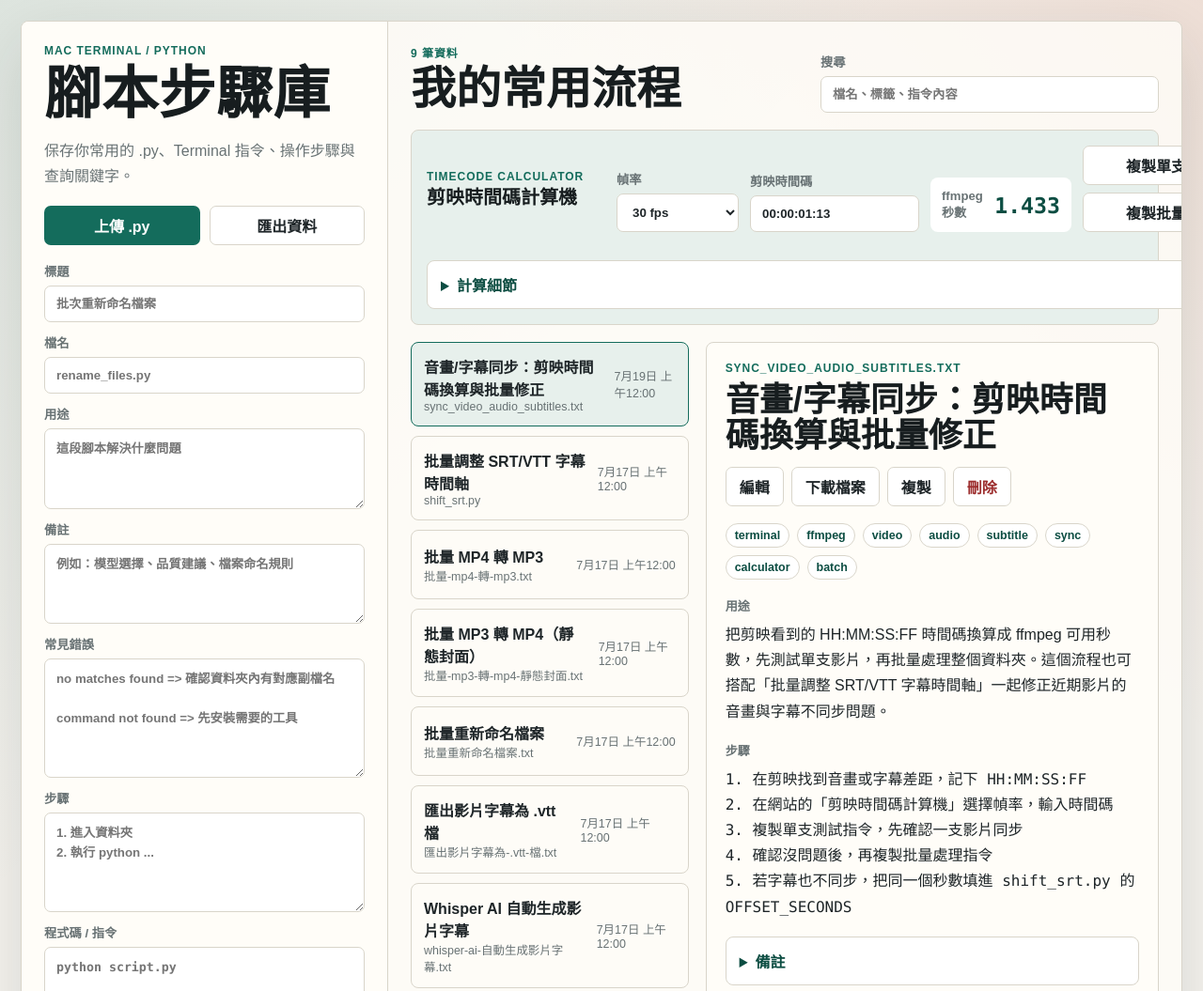
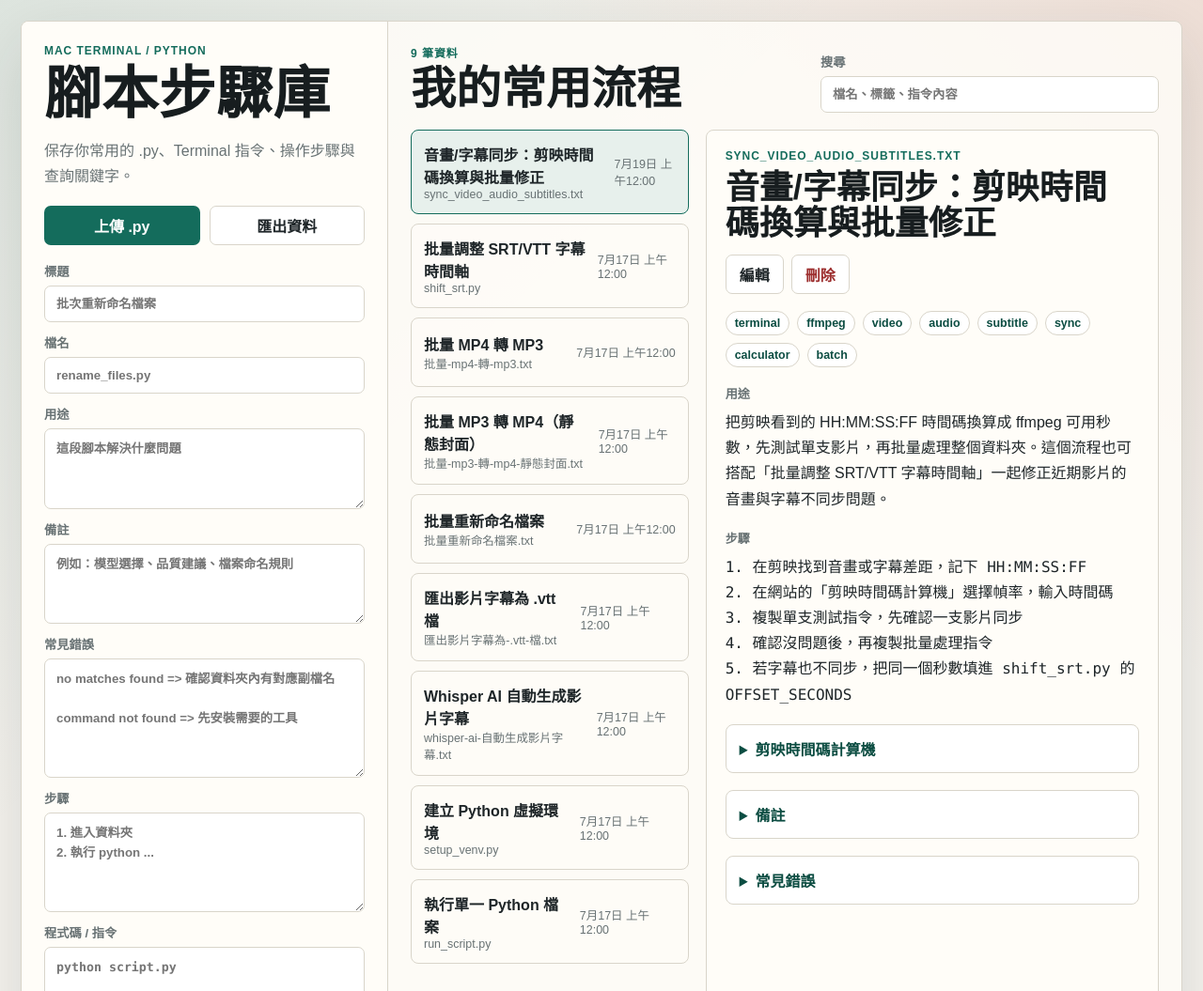
Before and after one commit to aichi0121/python-script-vault, a plain HTML site: page index.html in a window 1280 px wide. Shown: the top 1055 px of the page at 94% size. Drawn offline with Linux system fonts and the light colour scheme.

Commit message:
Add files via upload

```diff
--- a/index.html
+++ b/index.html
@@ -569,7 +569,7 @@
             <label>備註<textarea id="note" rows="3" placeholder="例如：模型選擇、品質建議、檔案命名規則"></textarea></label>
             <label>常見錯誤<textarea id="errors" rows="5" placeholder="no matches found => 確認資料夾內有對應副檔名&#10;&#10;command not found => 先安裝需要的工具"></textarea></label>
             <label>步驟<textarea id="steps" rows="4" placeholder="1. 進入資料夾&#10;2. 執行 python ..."></textarea></label>
-            <label>程式碼 / 指令<textarea class="code-input" id="code" rows="6" required placeholder="python script.py"></textarea></label>
+            <label>程式碼 / 指令<textarea class="code-input" id="code" rows="6" placeholder="python script.py"></textarea></label>
             <label>標籤<input id="tags" placeholder="terminal, pandas, automation" /></label>
             <button class="primary-action" id="saveButton" type="submit">保存</button>
             <button class="secondary-action" id="cancelEditButton" type="button" hidden>取消編輯</button>
@@ -584,36 +584,6 @@
             </div>
             <label class="search-box">搜尋<input id="query" placeholder="檔名、標籤、指令內容" /></label>
           </header>
-
-          <section class="calculator-panel calculator-panel-wide" aria-label="剪映時間碼計算機">
-            <div class="calculator-title">
-              <p class="eyebrow">Timecode Calculator</p>
-              <h2>剪映時間碼計算機</h2>
-            </div>
-            <label>
-              幀率
-              <select id="fpsInput">
-                <option value="23.976">23.976 fps</option>
-                <option value="24">24 fps</option>
-                <option value="25">25 fps</option>
-                <option value="29.97">29.97 fps</option>
-                <option value="30" selected>30 fps</option>
-                <option value="50">50 fps</option>
-                <option value="59.94">59.94 fps</option>
-                <option value="60">60 fps</option>
-              </select>
-            </label>
-            <label>剪映時間碼<input id="timecodeInput" value="00:00:01:13" placeholder="HH:MM:SS:FF" /></label>
-            <div class="calculator-result"><span>ffmpeg 秒數</span><strong id="offsetOutput">1.433</strong></div>
-            <div class="calculator-actions">
-              <button class="secondary-action" id="copySingleCommand" type="button">複製單支測試指令</button>
-              <button class="secondary-action" id="copyBatchCommand" type="button">複製批量處理指令</button>
-            </div>
-            <details class="info-details compact-details">
-              <summary>計算細節</summary>
-              <p id="calculationDetails">0 小時 + 0 分 + 1 秒 + 13 幀 / 30 fps = 1.433 秒</p>
-            </details>
-          </section>
 
           <div class="library-grid">
             <div class="script-list" id="scriptList"></div>
@@ -632,9 +602,9 @@
           "id": "sync-timecode-calculator-flow",
           "title": "音畫/字幕同步：剪映時間碼換算與批量修正",
           "filename": "sync_video_audio_subtitles.txt",
-          "purpose": "把剪映看到的 HH:MM:SS:FF 時間碼換算成 ffmpeg 可用秒數，先測試單支影片，再批量處理整個資料夾。這個流程也可搭配「批量調整 SRT/VTT 字幕時間軸」一起修正近期影片的音畫與字幕不同步問題。\n\n備註：剪映的最後一段 FF 是幀數，不是毫秒。必須依照影片幀率換算，例如 00:00:01:11 在 30 fps 下是 1 + 11/30 = 1.3667 秒。\n\n常見錯誤：秒數看起來差一點\n解法：請確認剪映專案幀率和原影片幀率是否一致，常見是 23.976、24、25、29.97、30、50、59.94、60 fps。\n\n常見錯誤：影片修正後只剩聲音或不能播放\n解法：先跑單支測試。若原影片編碼不適合 -c:v copy，改成重新編碼影片，例如 -c:v libx264 -preset veryfast -crf 18。",
+          "purpose": "把剪映看到的 HH:MM:SS:FF 時間碼換算成 ffmpeg 可用秒數，先測試單支影片，再批量處理整個資料夾。這個流程也可搭配「批量調整 SRT/VTT 字幕時間軸」一起修正近期影片的音畫與字幕不同步問題。\n\n備註：這張卡片的指令由下方「剪映時間碼計算機」即時計算產生，不需要保存固定指令。剪映的最後一段 FF 是幀數，不是毫秒，必須依照影片幀率換算。\n\n常見錯誤：秒數看起來差一點\n解法：請確認剪映專案幀率和原影片幀率是否一致，常見是 23.976、24、25、29.97、30、50、59.94、60 fps。\n\n常見錯誤：影片修正後只剩聲音或不能播放\n解法：先跑單支測試。若原影片編碼不適合 -c:v copy，改成重新編碼影片，例如 -c:v libx264 -preset veryfast -crf 18。",
           "steps": "1. 在剪映找到音畫或字幕差距，記下 HH:MM:SS:FF\n2. 在網站的「剪映時間碼計算機」選擇幀率，輸入時間碼\n3. 複製單支測試指令，先確認一支影片同步\n4. 確認沒問題後，再複製批量處理指令\n5. 若字幕也不同步，把同一個秒數填進 shift_srt.py 的 OFFSET_SECONDS",
-          "code": "# 單支測試（以 1.43 秒為例）\nffmpeg -i \"第一支影片.mp4\" -c:v copy -af \"atrim=start=1.43,asetpts=PTS-STARTPTS\" -c:a aac -ar 48000 \"測試輸出.mp4\"\n\n# 確認同步後，批量跑全部\nmkdir -p 修正完成\nfor f in *.mp4; do\n  ffmpeg -i \"$f\" -c:v copy -af \"atrim=start=1.43,asetpts=PTS-STARTPTS\" -c:a aac -ar 48000 \"修正完成/${f%.mp4}_修正版.mp4\"\ndone",
+          "code": "",
           "tags": [
             "terminal",
             "ffmpeg",
@@ -985,6 +955,14 @@ done`;
           `${state.hours} 小時 + ${state.minutes} 分 + ${state.seconds} 秒 + ${state.frames} 幀 / ${state.fps} fps = ${state.rounded} 秒`;
       }
 
+      function bindCalculator() {
+        document.getElementById("fpsInput").addEventListener("input", updateCalculator);
+        document.getElementById("timecodeInput").addEventListener("input", updateCalculator);
+        document.getElementById("copySingleCommand").addEventListener("click", () => copyText(getSingleCommand()));
+        document.getElementById("copyBatchCommand").addEventListener("click", () => copyText(getBatchCommand()));
+        updateCalculator();
+      }
+
       function render() {
         const filtered = getFilteredScripts();
         const active = scripts.find((script) => script.id === activeId) || filtered[0] || scripts[0];
@@ -1017,6 +995,47 @@ done`;
               .map((error) => `<div><strong>${escapeHtml(error.title)}</strong><p>${escapeHtml(error.fix)}</p></div>`)
               .join("")}</div></details>`
           : "";
+        const calculatorHtml =
+          active.id === "sync-timecode-calculator-flow"
+            ? `<details class="info-details calculator-details">
+                <summary>剪映時間碼計算機</summary>
+                <div class="calculator-panel" aria-label="剪映時間碼計算機">
+                  <label>
+                    幀率
+                    <select id="fpsInput">
+                      <option value="23.976">23.976 fps</option>
+                      <option value="24">24 fps</option>
+                      <option value="25">25 fps</option>
+                      <option value="29.97">29.97 fps</option>
+                      <option value="30" selected>30 fps</option>
+                      <option value="50">50 fps</option>
+                      <option value="59.94">59.94 fps</option>
+                      <option value="60">60 fps</option>
+                    </select>
+                  </label>
+                  <label>剪映時間碼<input id="timecodeInput" value="00:00:01:13" placeholder="HH:MM:SS:FF" /></label>
+                  <div class="calculator-result"><span>ffmpeg 秒數</span><strong id="offsetOutput">1.433</strong></div>
+                  <div class="calculator-actions">
+                    <button class="secondary-action" id="copySingleCommand" type="button">複製單支測試指令</button>
+                    <button class="secondary-action" id="copyBatchCommand" type="button">複製批量處理指令</button>
+                  </div>
+                  <details class="info-details compact-details">
+                    <summary>計算細節</summary>
+                    <p id="calculationDetails">0 小時 + 0 分 + 1 秒 + 13 幀 / 30 fps = 1.433 秒</p>
+                  </details>
+                </div>
+              </details>`
+            : "";
+        const codeHtml = active.code
+          ? `<section class="code-block">
+              <div><h4>程式碼 / 指令</h4><button data-copy="${escapeHtml(active.id)}" type="button">複製程式碼</button></div>
+              <pre>${escapeHtml(active.code)}</pre>
+            </section>`
+          : "";
+        const fileActionsHtml = active.code
+          ? `<button data-download="${escapeHtml(active.id)}" type="button">下載檔案</button>
+              <button data-copy="${escapeHtml(active.id)}" type="button">複製</button>`
+          : "";
 
         document.getElementById("detailPanel").innerHTML = `
           <div class="detail-heading">
@@ -1026,31 +1045,26 @@ done`;
             </div>
             <div class="detail-actions">
               <button data-edit="${escapeHtml(active.id)}" type="button">編輯</button>
-              <button data-download="${escapeHtml(active.id)}" type="button">下載檔案</button>
-              <button data-copy="${escapeHtml(active.id)}" type="button">複製</button>
+              ${fileActionsHtml}
               <button data-delete="${escapeHtml(active.id)}" type="button">刪除</button>
             </div>
           </div>
           <div class="tag-row">${active.tags.map((tag) => `<span>${escapeHtml(tag)}</span>`).join("")}</div>
           <section class="note-block"><h4>用途</h4><p>${escapeHtml(info.summary || "尚未填寫")}</p></section>
           <section class="note-block"><h4>步驟</h4><pre>${escapeHtml(active.steps || "尚未填寫")}</pre></section>
+          ${calculatorHtml}
           ${noteHtml}
           ${errorsHtml}
-          <section class="code-block">
-            <div><h4>程式碼 / 指令</h4><button data-copy="${escapeHtml(active.id)}" type="button">複製程式碼</button></div>
-            <pre>${escapeHtml(active.code)}</pre>
-          </section>
+          ${codeHtml}
         `;
+        if (active.id === "sync-timecode-calculator-flow") {
+          bindCalculator();
+        }
       }
 
       document.getElementById("uploadButton").addEventListener("click", () => {
         document.getElementById("fileInput").click();
       });
-
-      document.getElementById("fpsInput").addEventListener("input", updateCalculator);
-      document.getElementById("timecodeInput").addEventListener("input", updateCalculator);
-      document.getElementById("copySingleCommand").addEventListener("click", () => copyText(getSingleCommand()));
-      document.getElementById("copyBatchCommand").addEventListener("click", () => copyText(getBatchCommand()));
 
       document.getElementById("fileInput").addEventListener("change", async (event) => {
         const file = event.target.files?.[0];
```
